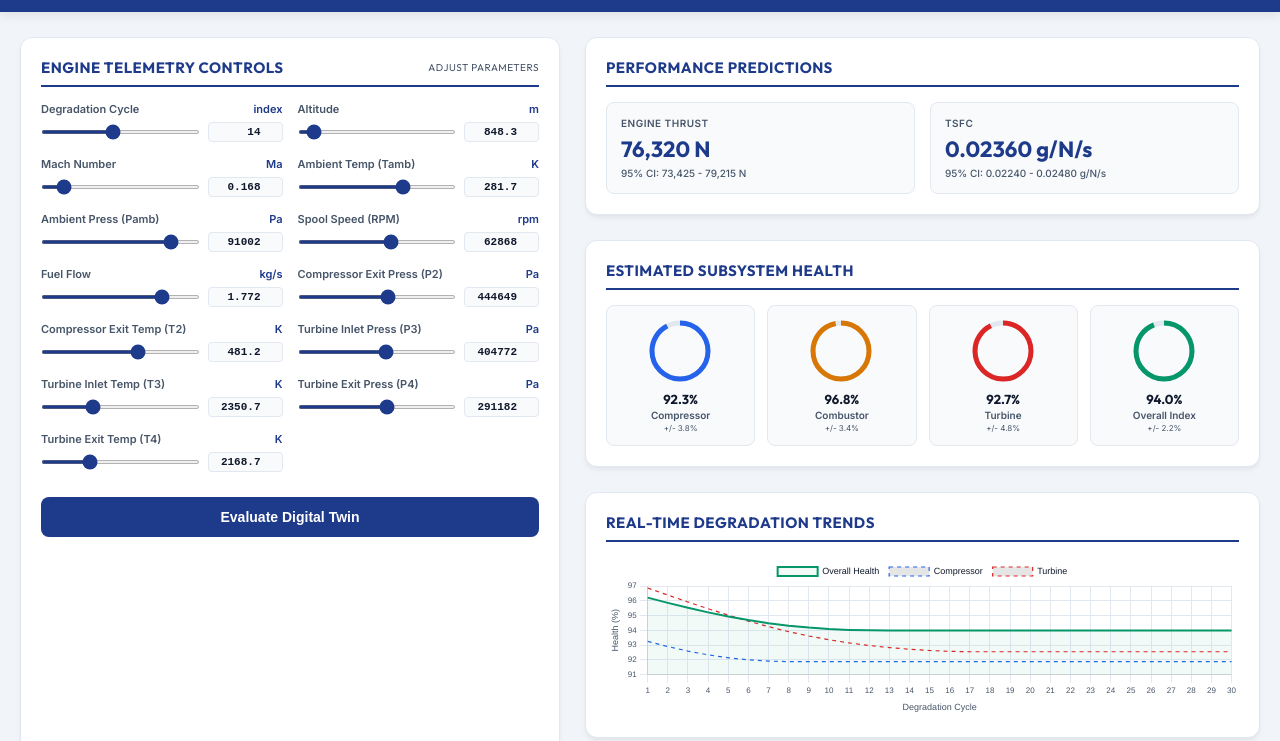
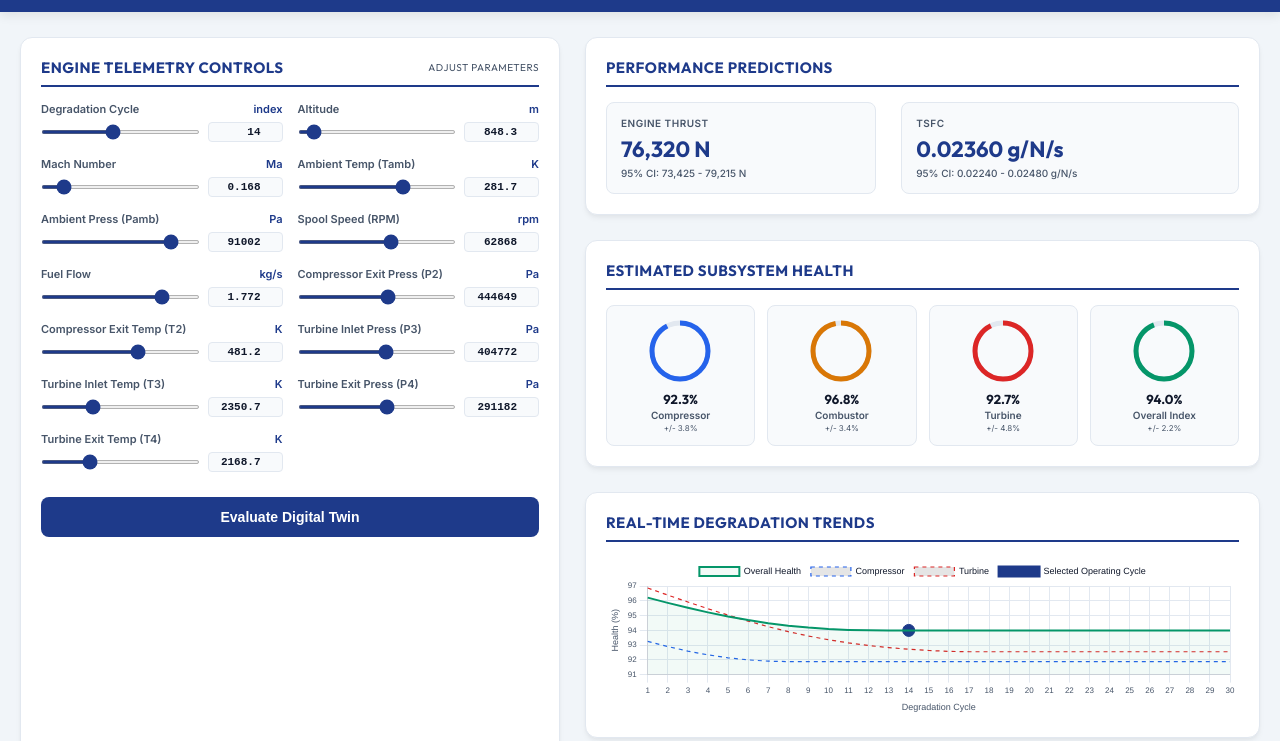
Before and after one commit to SudaisFarooq/Aerothon, a plain HTML site: page public/index.html in a window 1280 px wide. Shown: the part 59-800 px from the top of the page. Drawn offline with nearby package versions, Linux system fonts and the light colour scheme.

Commit message:
Add active cycle tracker dot to degradation trend chart in dashboard

```diff
--- a/public/index.html
+++ b/public/index.html
@@ -215,8 +215,14 @@
 
     .performance-grid {
       display: grid;
-      grid-template-columns: 1fr 1fr;
-      gap: 15px;
+      grid-template-columns: 1fr 1.25fr;
+      gap: 25px;
+    }
+
+    @media (max-width: 1024px) {
+      .performance-grid {
+        grid-template-columns: 1fr;
+      }
     }
 
     .metric-card {
@@ -811,11 +817,15 @@
         prevTurb = turbVal;
       }
 
+      const currentCycle = parseInt(document.getElementById('val_Cycle').value);
+      const currentPointData = cycles.map(c => c === currentCycle ? overallData[c-1] : null);
+
       const ctx = document.getElementById('trendChart').getContext('2d');
       if (trendChart) {
         trendChart.data.datasets[0].data = overallData;
         trendChart.data.datasets[1].data = compData;
         trendChart.data.datasets[2].data = turbData;
+        trendChart.data.datasets[3].data = currentPointData;
         trendChart.update();
       } else {
         trendChart = new Chart(ctx, {
@@ -848,6 +858,16 @@
                 borderWidth: 1.2,
                 pointRadius: 0,
                 borderDash: [4, 4],
+                fill: false
+              },
+              {
+                label: 'Selected Operating Cycle',
+                data: currentPointData,
+                borderColor: '#1E3A8A',
+                backgroundColor: '#1E3A8A',
+                pointRadius: 6,
+                pointHoverRadius: 8,
+                showLine: false,
                 fill: false
               }
             ]
```
